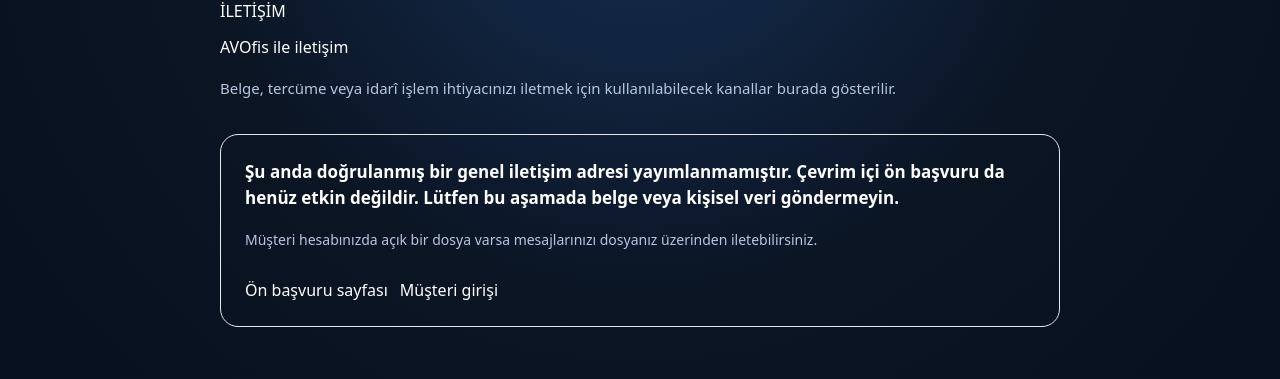
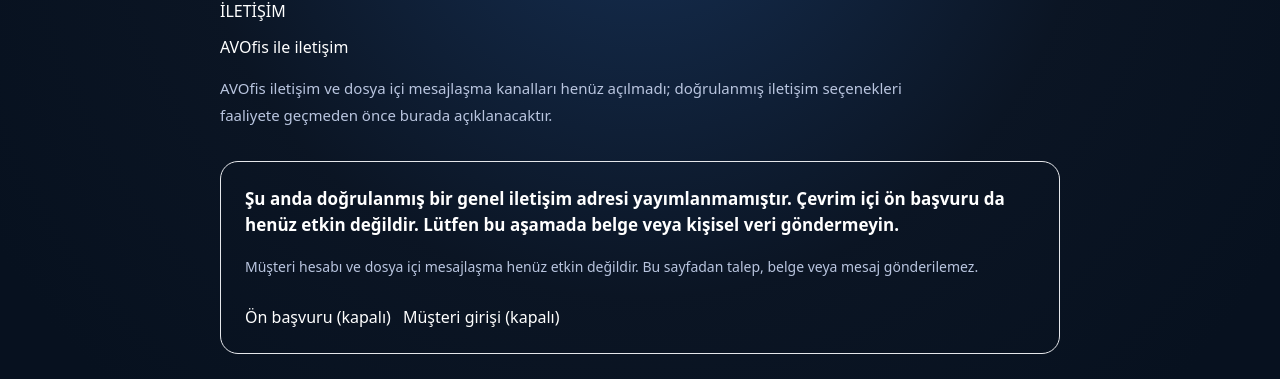
Before and after one commit to netadalet-oss/avofis-platform, a Next.js app in the folder portal/: page /iletisim in a window 1280 px wide. Shown: the part 152-531 px from the top of the page. Built offline with nearby package versions, Linux system fonts and the light colour scheme; no server answers.

Commit message:
fix(av-025,r-087): clarify closed contact, client login and case messaging in TR NL EN

```diff
--- a/portal/src/app/iletisim/page.tsx
+++ b/portal/src/app/iletisim/page.tsx
@@ -5,9 +5,9 @@ import { PageFrame } from "@/components/avofis/PageFrame";
 import { usePortalLanguage } from "@/hooks/usePortalLanguage";
 
 const content={
- tr:{eyebrow:"İLETİŞİM",title:"AVOfis ile iletişim",intro:"Belge, tercüme veya idarî işlem ihtiyacınızı iletmek için kullanılabilecek kanallar burada gösterilir.",action:"Ön başvuru sayfası",account:"Müşteri girişi",warning:"Şu anda doğrulanmış bir genel iletişim adresi yayımlanmamıştır. Çevrim içi ön başvuru da henüz etkin değildir. Lütfen bu aşamada belge veya kişisel veri göndermeyin.",follow:"Müşteri hesabınızda açık bir dosya varsa mesajlarınızı dosyanız üzerinden iletebilirsiniz."},
- nl:{eyebrow:"CONTACT",title:"Contact met AVOfis",intro:"Hier vindt u de beschikbare kanalen voor vragen over documenten, vertalingen en administratieve procedures.",action:"Aanvraagpagina",account:"Klantlogin",warning:"Er is momenteel geen geverifieerd algemeen contactadres gepubliceerd. Ook het online aanvraagformulier is nog niet actief. Stuur nu geen documenten of persoonsgegevens.",follow:"Heeft u al een actief klantdossier, dan kunt u daarin berichten versturen."},
- en:{eyebrow:"CONTACT",title:"Contact AVOfis",intro:"Available channels for enquiries about documents, translations and administrative procedures will be listed here.",action:"Enquiry page",account:"Client login",warning:"A verified public contact address has not yet been published. Online enquiries are not currently enabled. Please do not send documents or personal data at this stage.",follow:"If you already have an active client case, you can send messages through that case."}
+ tr:{eyebrow:"İLETİŞİM",title:"AVOfis ile iletişim",intro:"AVOfis iletişim ve dosya içi mesajlaşma kanalları henüz açılmadı; doğrulanmış iletişim seçenekleri faaliyete geçmeden önce burada açıklanacaktır.",action:"Ön başvuru (kapalı)",account:"Müşteri girişi (kapalı)",warning:"Şu anda doğrulanmış bir genel iletişim adresi yayımlanmamıştır. Çevrim içi ön başvuru da henüz etkin değildir. Lütfen bu aşamada belge veya kişisel veri göndermeyin.",follow:"Müşteri hesabı ve dosya içi mesajlaşma henüz etkin değildir. Bu sayfadan talep, belge veya mesaj gönderilemez."},
+ nl:{eyebrow:"CONTACT",title:"Contact met AVOfis",intro:"Contactkanalen en berichten binnen klantdossiers zijn nog niet beschikbaar. Geverifieerde contactmogelijkheden worden vóór de start vermeld.",action:"Aanvraag (gesloten)",account:"Klantlogin (gesloten)",warning:"Er is momenteel geen geverifieerd algemeen contactadres gepubliceerd. Ook het online aanvraagformulier is nog niet actief. Stuur nu geen documenten of persoonsgegevens.",follow:"Klantaccounts en dossierberichten zijn nog niet actief. Via deze pagina kunt u geen verzoeken, documenten of berichten indienen."},
+ en:{eyebrow:"CONTACT",title:"Contact AVOfis",intro:"Public contact channels and client-case messaging are not yet available. Verified contact options will be published before launch.",action:"Enquiries (closed)",account:"Client login (closed)",warning:"A verified public contact address has not yet been published. Online enquiries are not currently enabled. Please do not send documents or personal data at this stage.",follow:"Client accounts and case messaging are not yet active. No enquiries, documents or messages can be submitted through this page."}
 };
 export default function ContactPage(){
  const lang=usePortalLanguage(),t=content[lang];
```
